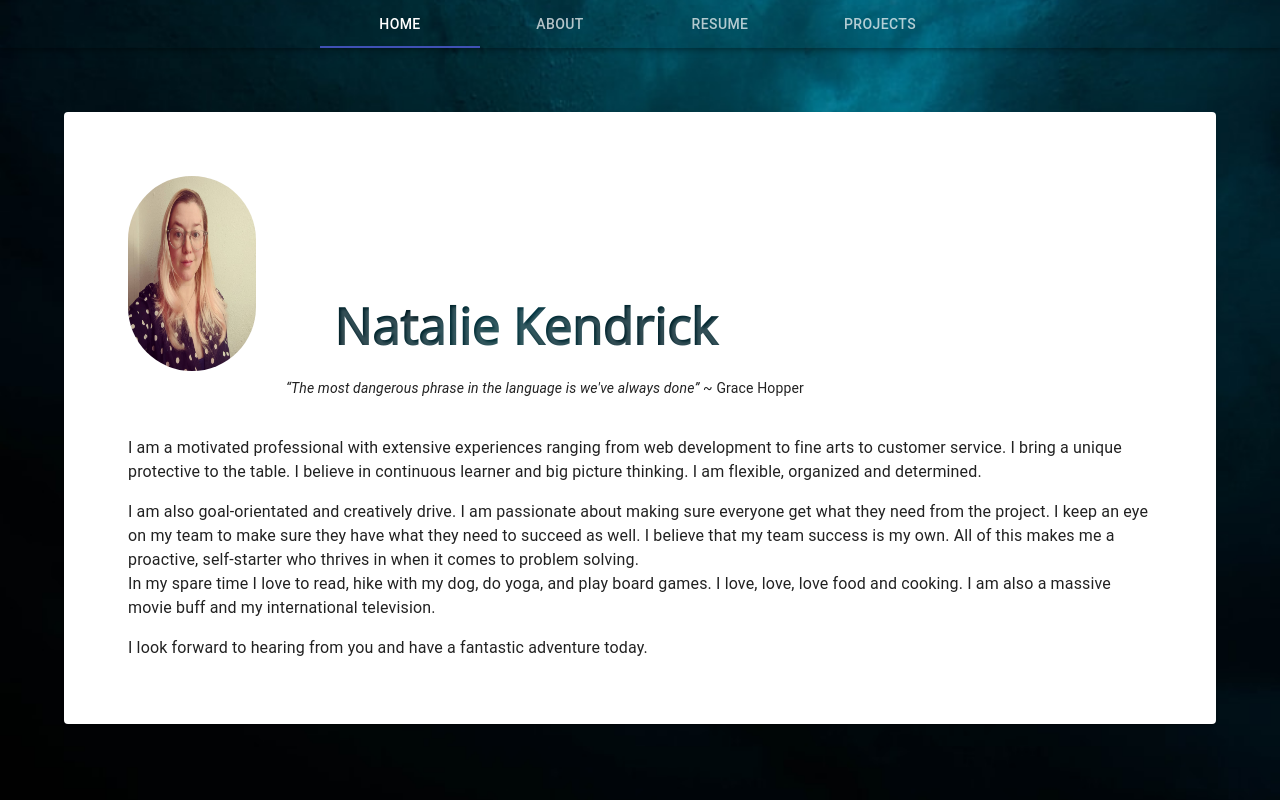
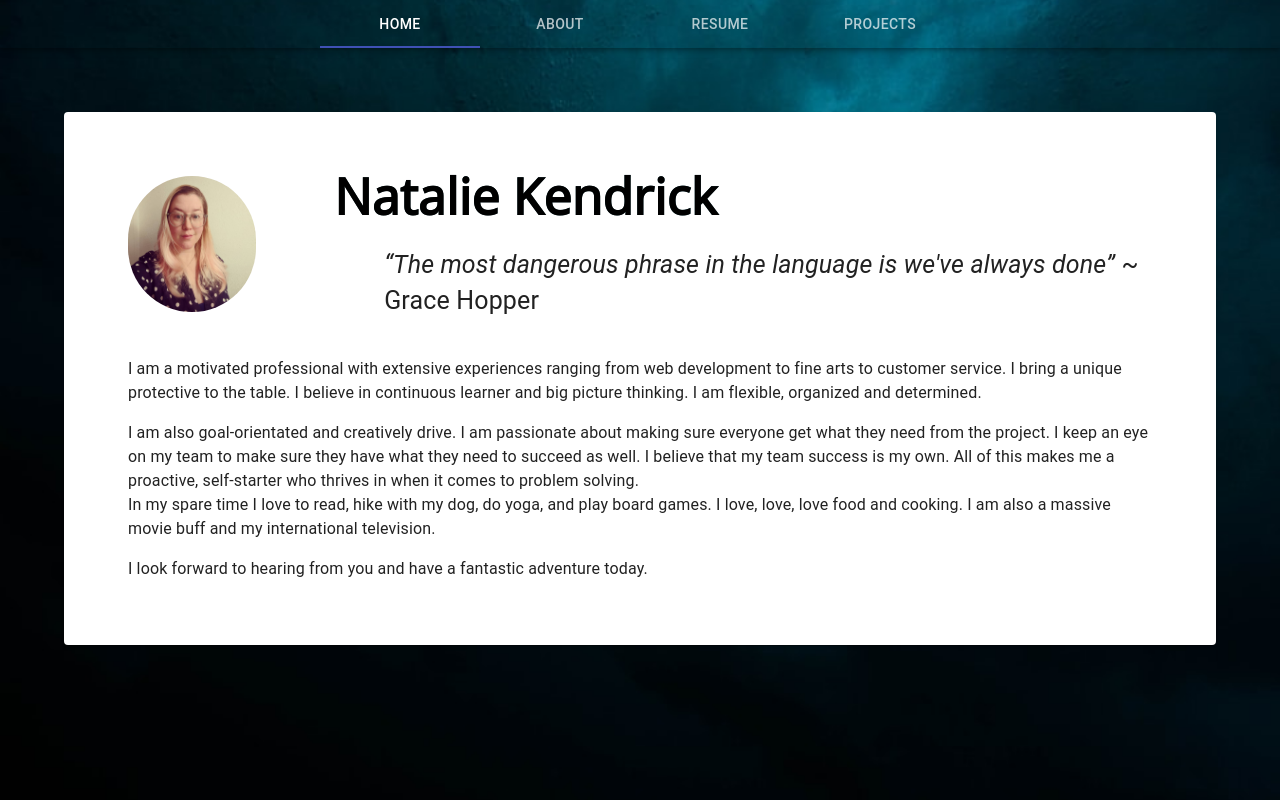
Before and after one commit to listenToRipley/nataliekendrick, a React (Create React App) app: page /about in a window 1280 px wide. Built offline with nearby package versions, Linux system fonts and the light colour scheme.

Commit message:
a little better

```diff
--- a/src/Components/Components.css
+++ b/src/Components/Components.css
@@ -306,11 +306,16 @@ a:hover {
   }
 }
 
-@media all and (min-width: 673px) {
-  .aboutPage {
-    display: flex;
-    flex-wrap: wrap;
+@media all and (min-width: 375px) {
+  .aboutName {
+    margin-top: -2%;
+    color: black;
+    -webkit-text-fill-color: black;
   }
 
+  .aboutQuote {
+    font-size: 25px;
+    margin-left: .2px;
+  }
 
 }
```
